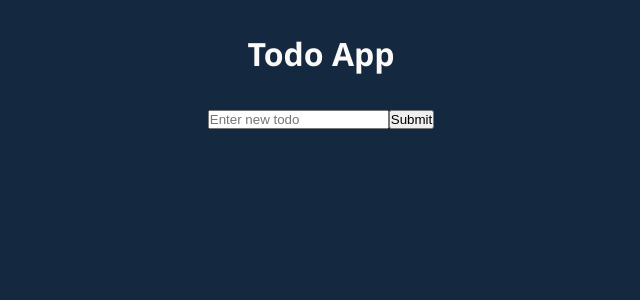
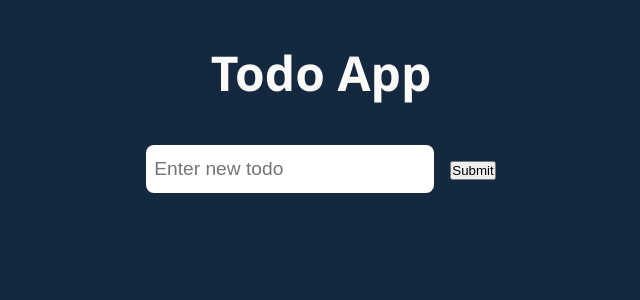
Before and after one commit to Waldemar-00/react-again, a React (Create React App) app in the folder 24-todo-app-1.0/: page / in a window 1280 px wide. Shown: the top 300 px of the page, without its empty margins (319-959 px from the left). Built offline with nearby package versions, Linux system fonts and the light colour scheme.

Commit message:
Added styles to the Input component and changed styles for the Heading component.

```diff
--- a/24-todo-app-1.0/src/components/Header/Heading.module.css
+++ b/24-todo-app-1.0/src/components/Header/Heading.module.css
@@ -1,4 +1,5 @@
 .h1 {
   color: #fbfaf9;
-  margin: 2rem auto;
+  margin: 2.5rem auto;
+  font-size: 3em;
 }
--- a/24-todo-app-1.0/src/components/UI/Input.js
+++ b/24-todo-app-1.0/src/components/UI/Input.js
@@ -2,6 +2,7 @@ import styles from './Input.module.css'
 function Input({ type, placeholder }) {
   return (
     <input
+      className={styles.addTodo}
       type={type}
       placeholder={placeholder}
     />
--- a/24-todo-app-1.0/src/components/UI/Input.module.css
+++ b/24-todo-app-1.0/src/components/UI/Input.module.css
@@ -0,0 +1,11 @@
+.addTodo {
+  display: inline-block;
+  width: 17rem;
+  height: 2rem;
+  margin-right: 1rem;
+  padding: 0.5rem;
+  font-size: 1.2rem;
+  border-radius: 0.5rem;
+  border: none;
+  outline: none;
+}
```
